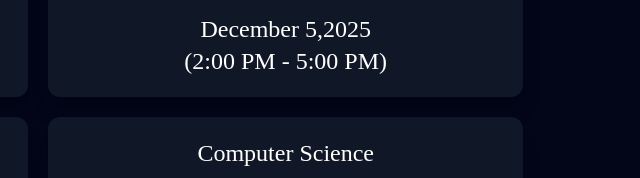
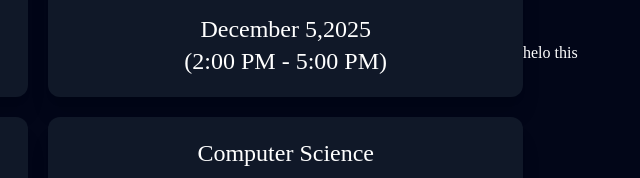
Before and after one commit to haru2004github/countdown, a website: page index.html in a window 1280 px wide. Shown: the part 363-541 px from the top of the page, 446-1086 px from the left. Drawn offline with nearby package versions, Linux system fonts and the light colour scheme.

Commit message:
update code

```diff
--- a/index.html
+++ b/index.html
@@ -209,6 +209,11 @@
     </div> -->
 
 
+    <h1>helo this
+
+    </h1>
+
+
 </body>
 <script>
   const exams = [
```
Also changed, not shown: package.json (added, +16 -0 lines), 1 other file.
